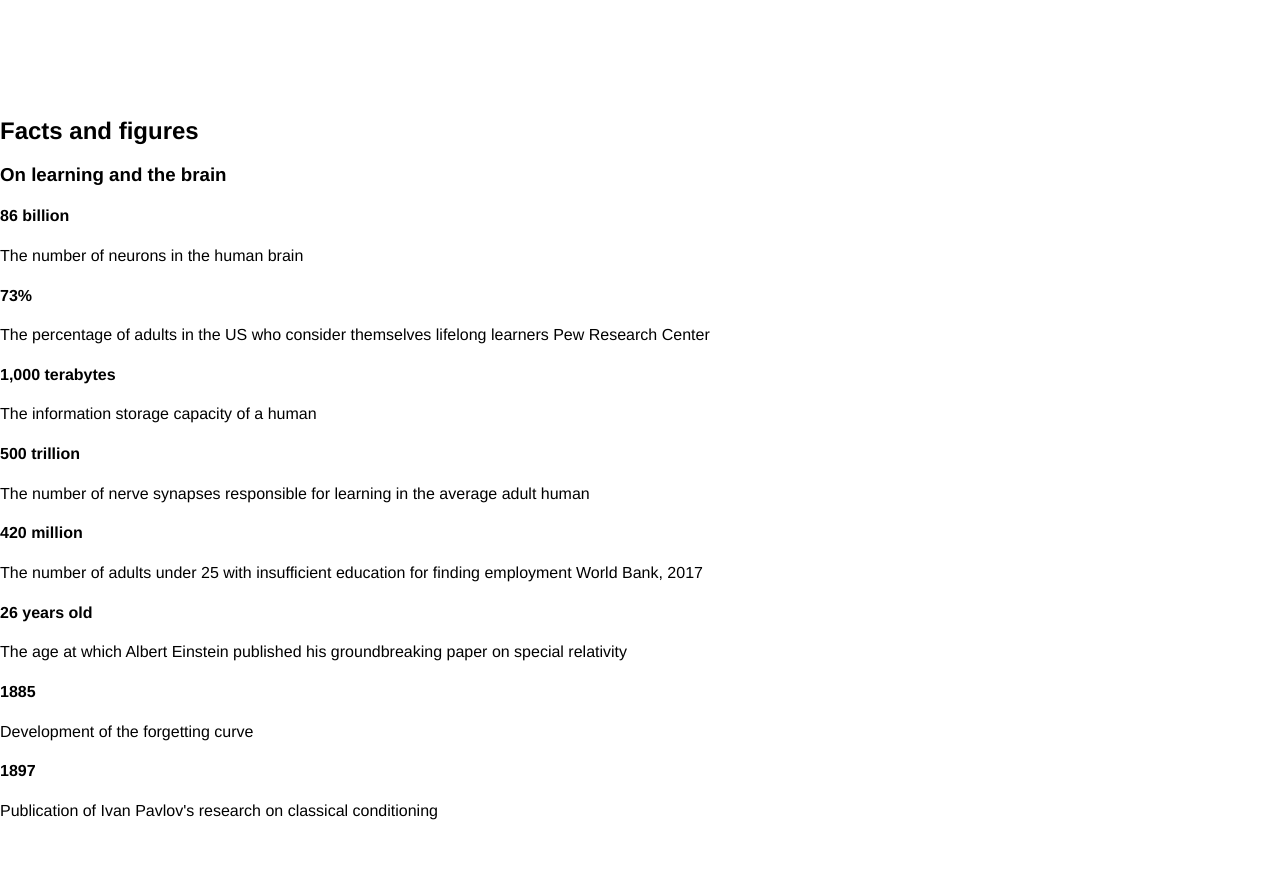
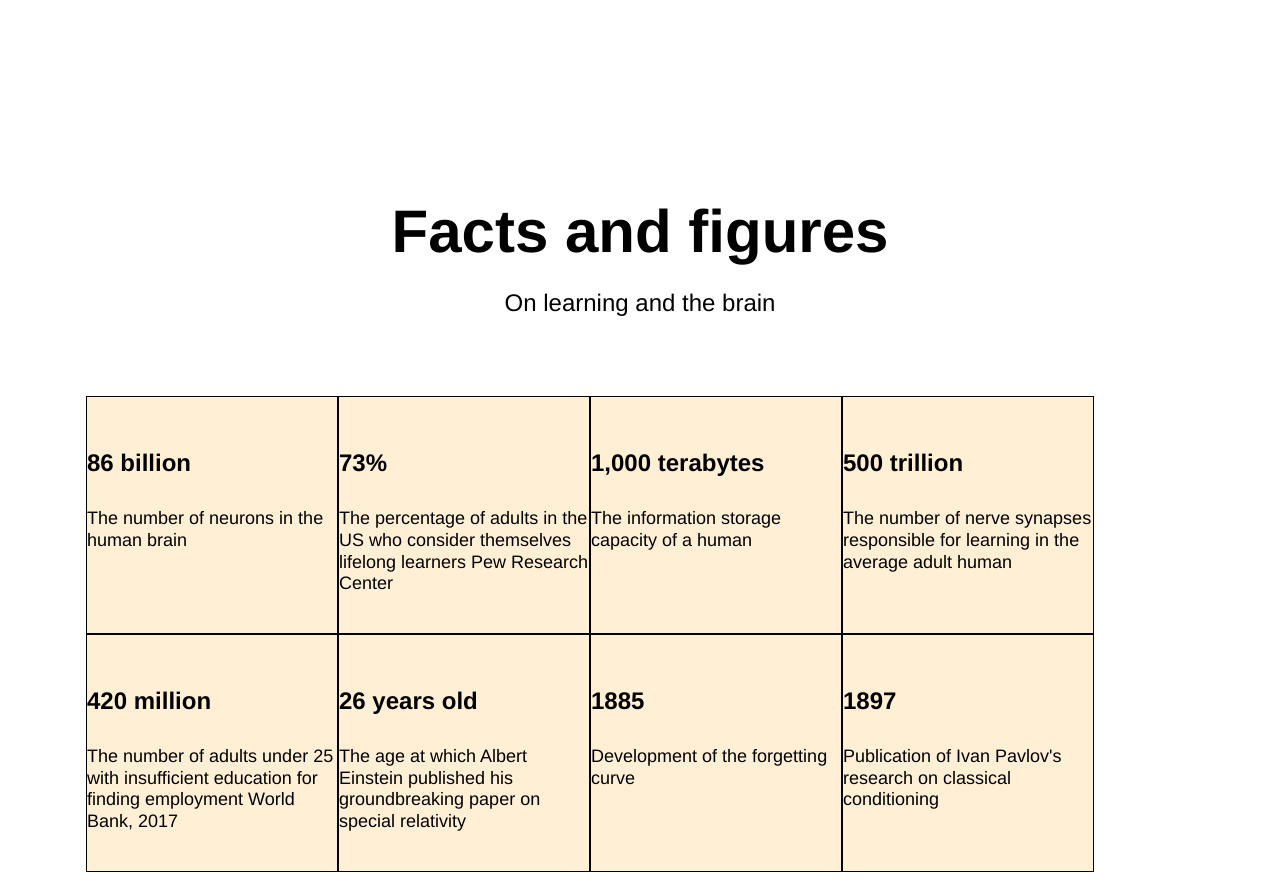
Before and after one commit to cmarie88/web_project_1, a plain HTML site: page index.html in a window 1280 px wide. Shown: the part 1337-2225 px from the top of the page. Before the commit the page ends 2173 px from the top, so only its background shows below. Drawn offline with Linux system fonts and the light colour scheme.

Commit message:
attempt to fix two-column centering

```diff
--- a/index.html
+++ b/index.html
@@ -54,43 +54,43 @@
       <section class="digits">
         <h2 class="section-title">Facts and figures</h2>
         <h3 class="section-subtitle">On learning and the brain</h3>
-        <div class="table">
-          <div class="table__cell">
+        <ul class="table">
+          <li class="table__cell">
             <h4 class="table__heading">86 billion</h4>
             <p class="table__text">The number of neurons in the human brain</p>
-          </div>
-          <div class="table__cell">
+          </li>
+          <li class="table__cell">
             <h4 class="table__heading">73%</h4>
             <p class="table__text">The percentage of adults in the US who consider themselves lifelong learners
               Pew Research Center</p>
-          </div>
-          <div class="table__cell">
+          </li>
+          <li class="table__cell">
             <h4 class="table__heading">1,000 terabytes</h4>
             <p class="table__text">The information storage capacity of a human</p>
-          </div>
-          <div class="table__cell">
+          </li>
+          <li class="table__cell">
             <h4 class="table__heading">500 trillion</h4>
             <p class="table__text">The number of nerve synapses responsible for learning in the average adult human</p>
-          </div>
-          <div class="table__cell">
+          </li>
+          <li class="table__cell">
             <h4 class="table__heading">420 million</h4>
             <p class="table__text">The number of adults under 25 with insufficient education for finding employment
               World Bank, 2017</p>
-          </div>
-          <div class="table__cell">
+          </li>
+          <li class="table__cell">
             <h4 class="table__heading">26 years old</h4>
             <p class="table__text">The age at which Albert Einstein published his groundbreaking paper on special
               relativity</p>
-          </div>
-          <div class="table__cell">
+          </li>
+          <li class="table__cell">
             <h4 class="table__heading">1885</h4>
             <p class="table__text">Development of the forgetting curve</p>
-          </div>
-          <div class="table__cell">
+          </li>
+          <li class="table__cell">
             <h4 class="table__heading">1897</h4>
             <p class="table__text">Publication of Ivan Pavlov's research on classical conditioning</p>
-          </div>
-        </div>
+          </li>
+        </ul>
       </section>
 
       <section class="feynman">
--- a/styles/style.css
+++ b/styles/style.css
@@ -96,12 +96,13 @@
 
 /*Description Block Styles*/
 .description {
+  display:flex;
+  justify-content: center;
+  padding: 100px 0;
 }
 
 .two-columns {
-  display:flex;
-  justify-content: center;
-  padding: 100px 0;
+  justify-content: space-between;
 }
 
 .two-columns__brief {
@@ -139,9 +140,53 @@
 }
 
 .section-title {
+  margin: 0 auto;
+  padding-top: 100px;
+  padding-bottom: 0;
+  text-align: center;
+  width: 60%;
+  line-height: 69px;
+  font-size: 60px;
+  font-weight: bold;
+}
+
+.section-subtitle {
+  margin: 0 auto;
+  padding-top: 20px;
+  padding-bottom: 0;
+  text-align: center;
+  width: 60%;
+  line-height: 34px;
+  font-size: 24px;
+  font-weight: normal;
+}
+
+.table {
+  list-style: none;
+  padding-top: 60px;
+  width: 1100px;
+  display:flex;
+  flex-wrap: wrap;
+  justify-content: center;
+  /*align-items: flex-start;*/
 
 }
+.table__heading {
+  line-height: 1.15;
+  font-size: 24px;
+  font-weight: bold;
+}
 
+.table__cell {
+  width: 250px;
+  padding: 20px 0;
+  line-height: 1.2;
+  font-size: 18px;
+  font-weight: normal;
+  /* delete later*/
+  background-color: papayawhip;
+  border: 1px solid black;
+}
 
 /*Feyman Block Styles*/
 .feynman {
```
